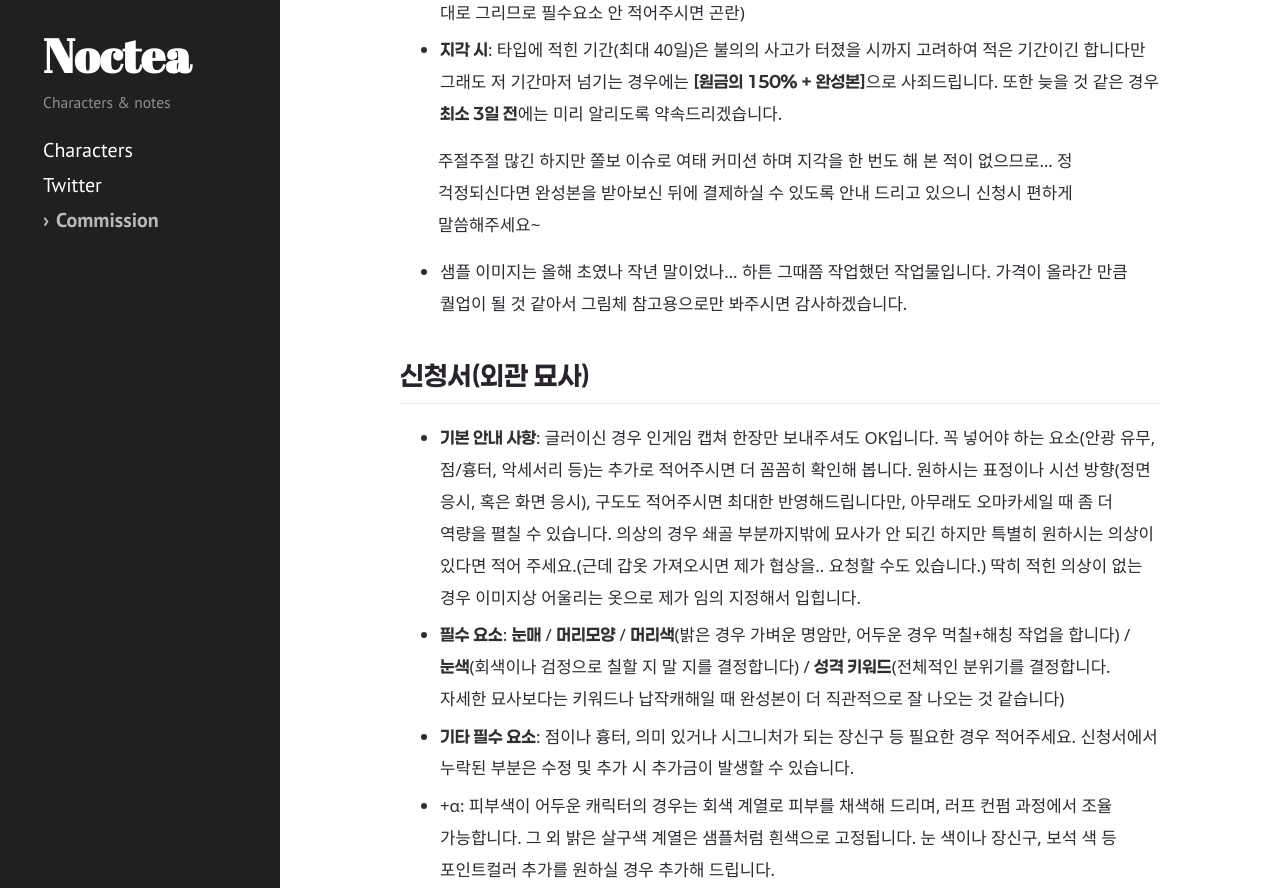
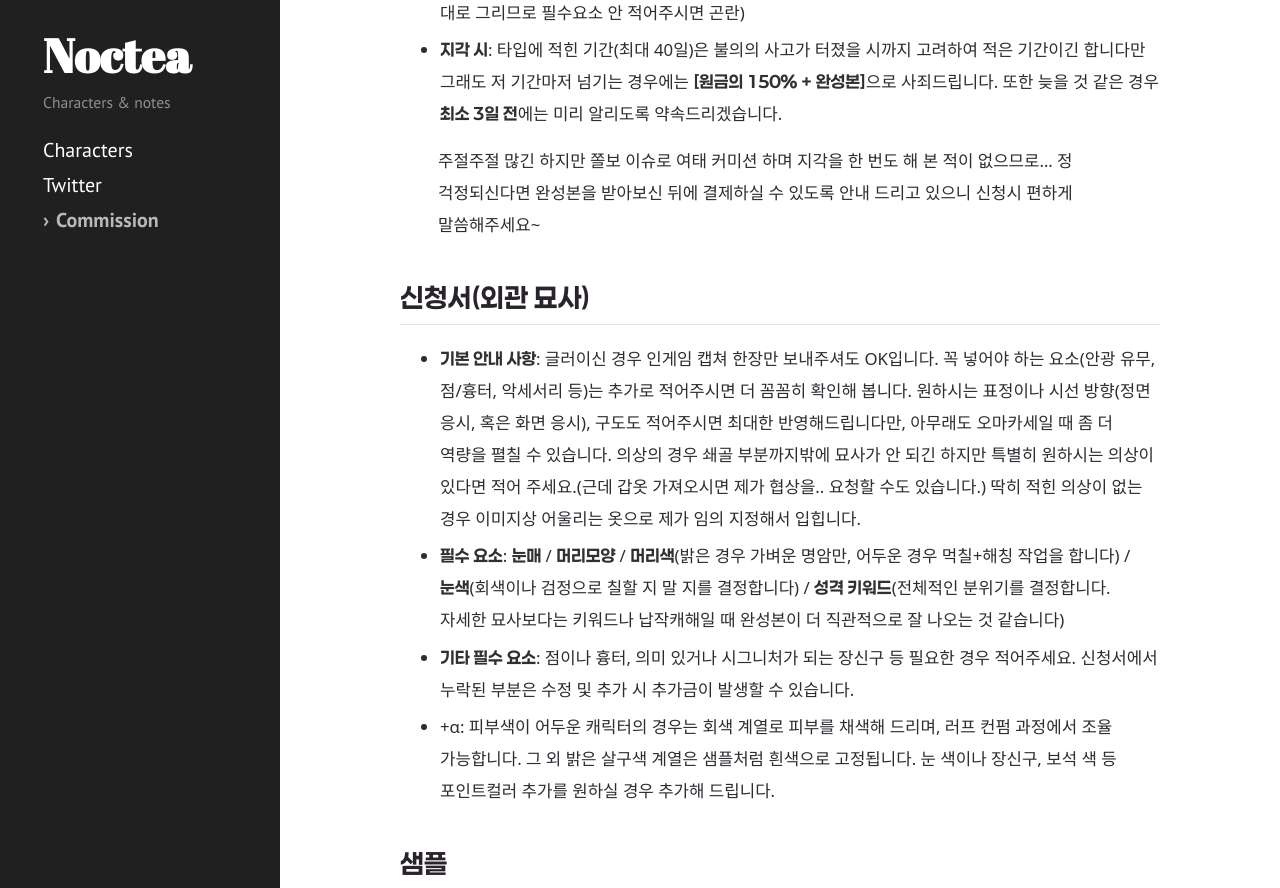
Before and after one commit to mistynocturn-design/noctea-characters, a Jekyll site: the page built from _commissions/mono-head-type.md, in a window 1280 px wide and 1400 px high, scrolled down 2408 px, cut to the strip 0-888 px from the top of the window. Built offline with Jekyll 4.4.1, drawn with Linux system fonts in a browser that asks for light colours; some web fonts are replaced; part of the change alters nothing that is shown; some of the changed text lies outside the part shown.

Commit message:
흑백두상 샘플변경

```diff
--- a/_commissions/mono-head-type.md
+++ b/_commissions/mono-head-type.md
@@ -7,7 +7,7 @@ status: "reservation"
 slots_total: 2
 slots_filled: 2
 reservation_slots_open: 1
-reservation_slots_closed: 1
+reservation_slots_closed: 0
 price: "18,000원 ~"
 format: "800x800~pxl(유동적 조절), 300dpi"
 work_period: "최소 7일 ~ 최대 40일"
@@ -15,7 +15,7 @@ summary: "기력 딸려서 일단 두상만 열어 보는 타입. (이후 기력
 image: "/noctea-characters/assets/commission/mono-head-type/썸네일.png"
 accent: "#000000"
 soft: "#e2eaf3"
-updated_at: "2026-07-27"
+updated_at: "2026-07-30"
 ---
 
 ## 오픈카톡
@@ -54,8 +54,6 @@ updated_at: "2026-07-27"
 
 </div>
 
-- 샘플 이미지는 올해 초였나 작년 말이었나... 하튼 그때쯤 작업했던 작업물입니다. 가격이 올라간 만큼 퀄업이 될 것 같아서 그림체 참고용으로만 봐주시면 감사하겠습니다.
-
 ## 신청서(외관 묘사)
 -  **기본 안내 사항**: 글러이신 경우 인게임 캡쳐 한장만 보내주셔도 OK입니다. 꼭 넣어야 하는 요소(안광 유무, 점/흉터, 악세서리 등)는 추가로 적어주시면 더 꼼꼼히 확인해 봅니다. 원하시는 표정이나 시선 방향(정면 응시, 혹은 화면 응시), 구도도 적어주시면 최대한 반영해드립니다만, 아무래도 오마카세일 때 좀 더 역량을 펼칠 수 있습니다. 의상의 경우 쇄골 부분까지밖에 묘사가 안 되긴 하지만 특별히 원하시는 의상이 있다면 적어 주세요.(근데 갑옷 가져오시면 제가 협상을.. 요청할 수도 있습니다.) 딱히 적힌 의상이 없는 경우 이미지상 어울리는 옷으로 제가 임의 지정해서 입힙니다.
 - **필수 요소**: **눈매** / **머리모양** / **머리색**(밝은 경우 가벼운 명암만, 어두운 경우 먹칠+해칭 작업을 합니다) / **눈색**(회색이나 검정으로 칠할 지 말 지를 결정합니다) / **성격 키워드**(전체적인 분위기를 결정합니다. 자세한 묘사보다는 키워드나 납작캐해일 때 완성본이 더 직관적으로 잘 나오는 것 같습니다)
@@ -63,4 +61,4 @@ updated_at: "2026-07-27"
 - +α: 피부색이 어두운 캐릭터의 경우는 회색 계열로 피부를 채색해 드리며, 러프 컨펌 과정에서 조율 가능합니다. 그 외 밝은 살구색 계열은 샘플처럼 흰색으로 고정됩니다. 눈 색이나 장신구, 보석 색 등 포인트컬러 추가를 원하실 경우 추가해 드립니다.
 
 ## 샘플
-![샘플1.png](/noctea-characters/assets/commission/mono-head-type/샘플1.png)
+![샘플2.png](/noctea-characters/assets/commission/mono-head-type/샘플2.png)
```
Also changed, not shown: 1 other file.
